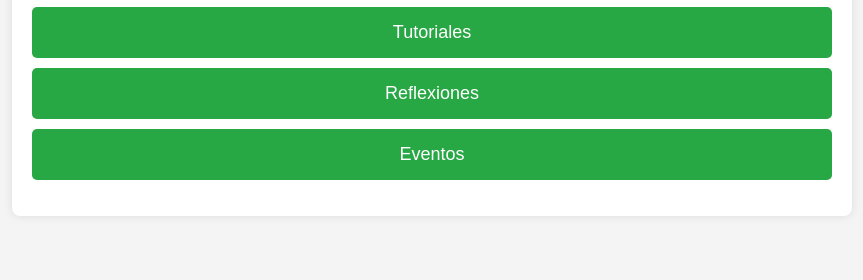
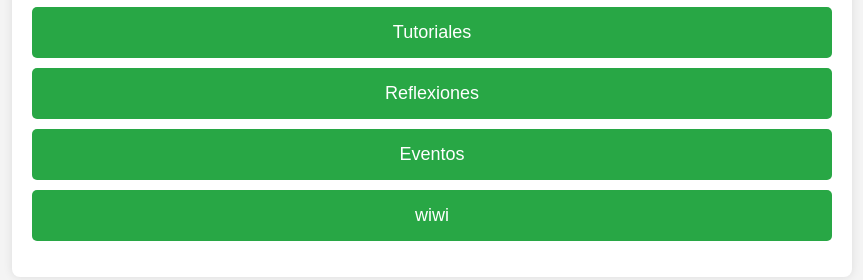
Before and after one commit to zevanba/Algo, a plain HTML site: page index.html in a window 1280 px wide. Shown: the part 174-454 px from the top of the page, without its empty margins (208-1071 px from the left). Drawn offline with Linux system fonts and the light colour scheme.

Commit message:
Update index.html

```diff
--- a/index.html
+++ b/index.html
@@ -19,6 +19,7 @@
                 <li><a href="tutoriales.html" class="boton">Tutoriales</a></li>
                 <li><a href="reflexiones.html" class="boton">Reflexiones</a></li>
                 <li><a href="eventos.html" class="boton">Eventos</a></li>
+                <li><a href="eventos.html" class="boton">wiwi</a></li>
             </ul>
         </nav>
     </div>
```
